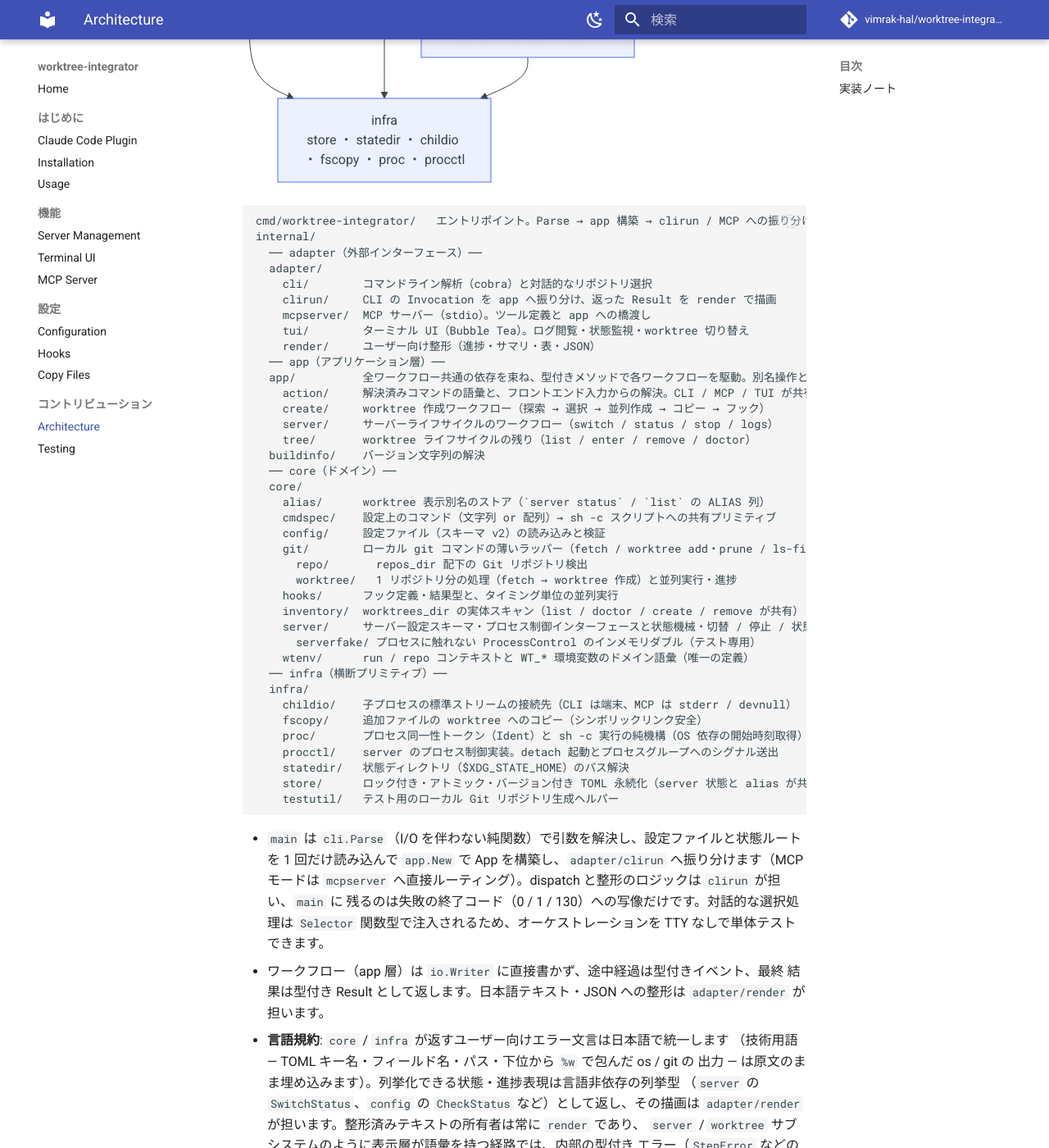
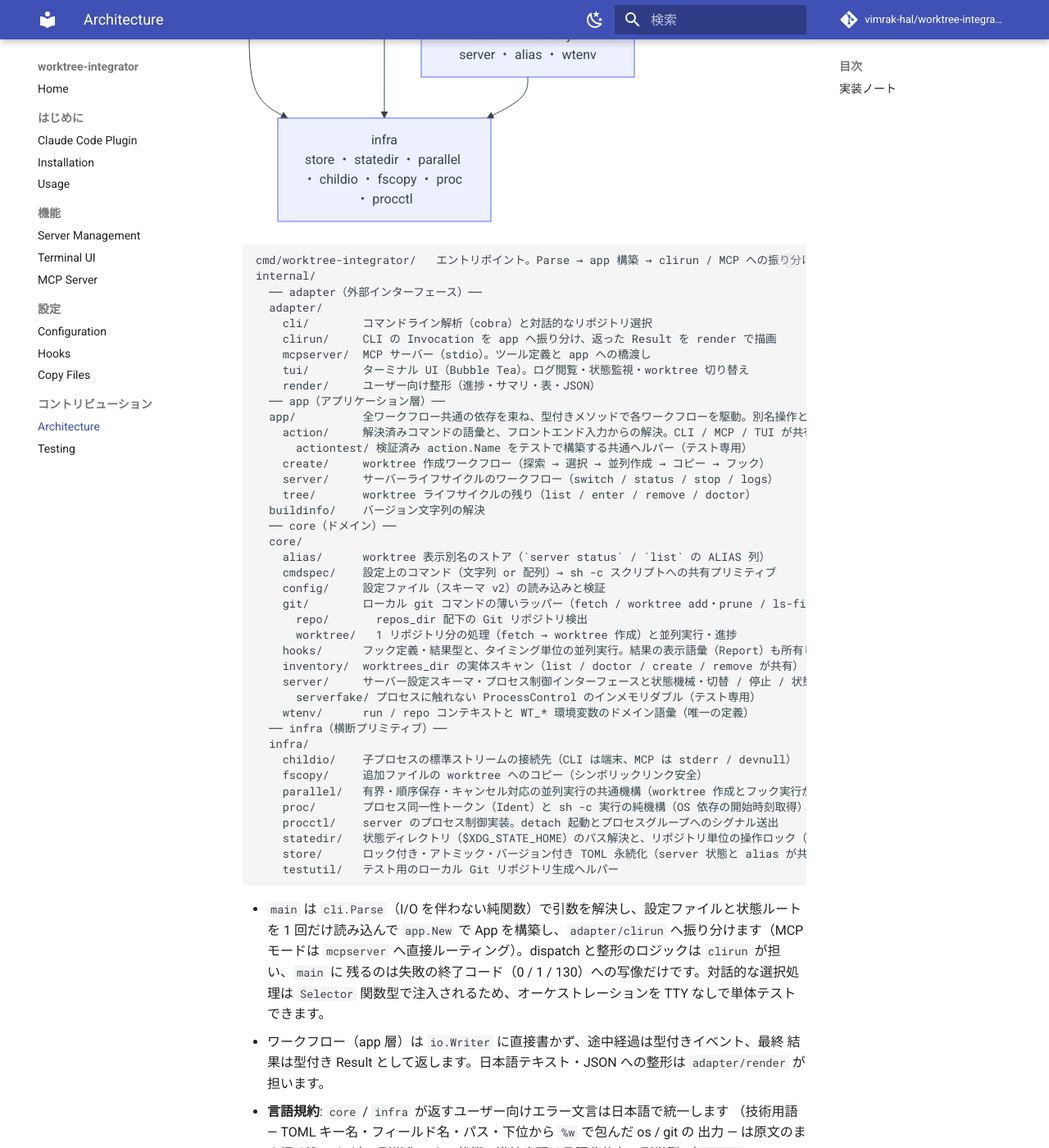
Before and after one commit to vimrak-hal/worktree-integrator, an MkDocs documentation site: the page built from docs/architecture.md, in a window 1280 px wide and 1400 px high, scrolled down 786 px. Shown: the whole window at 82% size. Built offline with MkDocs 1.6.1 and Material for MkDocs 9.7.7, drawn with Linux system fonts in a browser that asks for light colours; comment, search, counter and statistics services are not loaded; some of the changed text lies outside the part shown.

Commit message:
docs: リファクタリング後の構成と規約をドキュメントへ最終反映
Co-Authored-By: Claude Fable 5 <noreply@anthropic.com>
Claude-Session: https://claude.ai/code/session_0133FRaxp496L3QhXoi8Mwn1

````diff
--- a/docs/architecture.md
+++ b/docs/architecture.md
@@ -15,8 +15,8 @@ Go の標準的なレイアウト（`cmd/` + `internal/`）に従い、責務ご
 flowchart TB
     adapter["adapter\ncli ・ clirun ・ mcpserver ・ tui ・ render"]
     app["app\naction ・ create ・ server ・ tree"]
-    core["core\nconfig ・ git ・ hooks ・ server ・ alias ・ wtenv"]
-    infra["infra\nstore ・ statedir ・ childio ・ fscopy ・ proc ・ procctl"]
+    core["core\nconfig ・ cmdspec ・ git ・ hooks ・ inventory ・ server ・ alias ・ wtenv"]
+    infra["infra\nstore ・ statedir ・ parallel ・ childio ・ fscopy ・ proc ・ procctl"]
     adapter --> app
     adapter --> core
     adapter --> infra
@@ -38,6 +38,7 @@ internal/
   ── app（アプリケーション層）──
   app/          全ワークフロー共通の依存を束ね、型付きメソッドで各ワークフローを駆動。別名操作と repo 一覧も持つ
     action/     解決済みコマンドの語彙と、フロントエンド入力からの解決。CLI / MCP / TUI が共有
+      actiontest/ 検証済み action.Name をテストで構築する共通ヘルパー（テスト専用）
     create/     worktree 作成ワークフロー（探索 → 選択 → 並列作成 → コピー → フック）
     server/     サーバーライフサイクルのワークフロー（switch / status / stop / logs）
     tree/       worktree ライフサイクルの残り（list / enter / remove / doctor）
@@ -50,7 +51,7 @@ internal/
     git/        ローカル git コマンドの薄いラッパー（fetch / worktree add・prune / ls-files など）
       repo/       repos_dir 配下の Git リポジトリ検出
       worktree/   1 リポジトリ分の処理（fetch → worktree 作成）と並列実行・進捗
-    hooks/      フック定義・結果型と、タイミング単位の並列実行
+    hooks/      フック定義・結果型と、タイミング単位の並列実行。結果の表示語彙（Report）も所有し、render / --json / MCP がこれを共有する
     inventory/  worktrees_dir の実体スキャン（list / doctor / create / remove が共有）
     server/     サーバー設定スキーマ・プロセス制御インターフェースと状態機械・切替 / 停止 / 状態ロジック
       serverfake/ プロセスに触れない ProcessControl のインメモリダブル（テスト専用）
@@ -59,10 +60,11 @@ internal/
   infra/
     childio/    子プロセスの標準ストリームの接続先（CLI は端末、MCP は stderr / devnull）
     fscopy/     追加ファイルの worktree へのコピー（シンボリックリンク安全）
+    parallel/   有界・順序保存・キャンセル対応の並列実行の共通機構（worktree 作成とフック実行が共有）
     proc/       プロセス同一性トークン（Ident）と sh -c 実行の純機構（OS 依存の開始時刻取得）
     procctl/    server のプロセス制御実装。detach 起動とプロセスグループへのシグナル送出
-    statedir/   状態ディレクトリ（$XDG_STATE_HOME）のパス解決
-    store/      ロック付き・アトミック・バージョン付き TOML 永続化（server 状態と alias が共有）
+    statedir/   状態ディレクトリ（$XDG_STATE_HOME）のパス解決と、リポジトリ単位の操作ロック（WithRepoLock）
+    store/      ロック付き・アトミック・バージョン付き TOML 永続化（server 状態と alias が共有）。共有ロックヘルパー（AcquireLock）は statedir の操作ロックも支える
     testutil/   テスト用のローカル Git リポジトリ生成ヘルパー
 ```
 
@@ -96,7 +98,8 @@ internal/
   主体で CPU バウンドではないため、`-j` 未指定時は
   `min(選択リポジトリ数, CPU コア数 × 4 を 4〜16 にクランプした値)` を上限とします。
   1 リポジトリの失敗は他を止めず、進捗出力は直列化され、結果はリクエスト順に集約
-  されます。
+  されます。この「有界・順序保存・キャンセル対応」の骨格と自動上限（`parallel.AutoLimit`）
+  は `infra/parallel` に一本化され、worktree の並列作成とフックの並列実行が共有します。
 - **状態の永続化**: `servers.toml` と `aliases.toml` は共有の `store.File[T]` に
   委譲し、排他アドバイザリロック（flock）＋一時ファイル作成＋ rename でアトミックに
   書き込みます。
````
